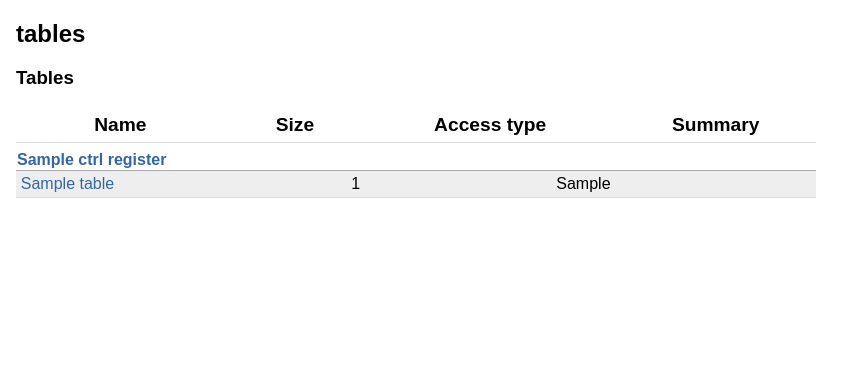
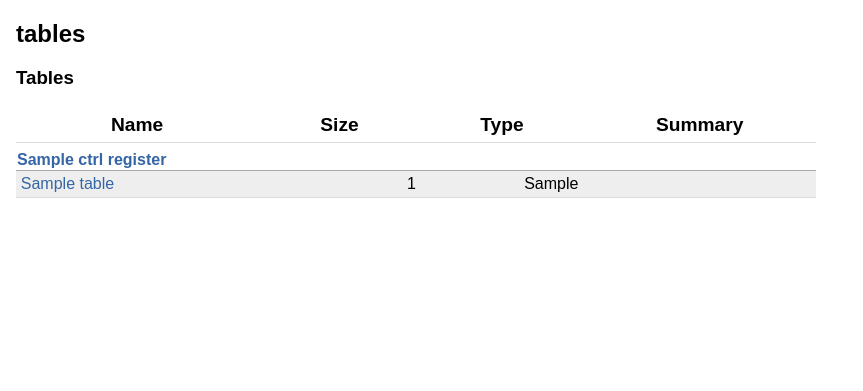
Before and after one commit to svanheule/realtek-registers, a Flask app: template realtek_reglist/templates/tablelist.html in a window 1280 px wide. Shown: the part 58-449 px from the top of the page, without its empty margins (0-863 px from the left). Run offline with Flask 2, Linux system fonts and the light colour scheme; the template is opened without the code that fills it: most values are stand-ins (such as "Sample title", 1, 10 or a date in 2020); parts of the project's set-up code (start-up, migrations or seed data) failed here and were passed over.

Commit message:
Rename 'Access Type' column labels to 'Type'

```diff
--- a/realtek_reglist/templates/overview_tables.html
+++ b/realtek_reglist/templates/overview_tables.html
@@ -5,7 +5,7 @@
 <tr>
     <th>Name</th>
     <th>Size</th>
-    <th>Access type</th>
+    <th>Type</th>
     <th>Summary</th>
 </tr>
 </thead>
--- a/realtek_reglist/templates/tablefieldlist.html
+++ b/realtek_reglist/templates/tablefieldlist.html
@@ -10,9 +10,9 @@
     <dt>Name</dt><dd>{{ table.name }}</dd>
     <dt>Feature</dt>
     <dd><a href="{{ url_for('realtek.featuredetail', platform=platform, feature=table.feature.name) | lower }}">{{ table.feature.name }}</a></dd>
+    <dt>Type</dt><dd>{{ table.access_type }}</dd>
     <dt>Entries</dt><dd>{{ table.size }}</dd>
     <dt>Data width</dt><dd>{{ table.data_width_bits }}</dd>
-    <dt>Access type</dt><dd>{{ table.access_type }}</dd>
     <dt>Control register</dt>
     <dd>{{ linkto.link_to_register(platform, table.ctrl_register) }}</dd>
     <dt>Data register</dt>
```
